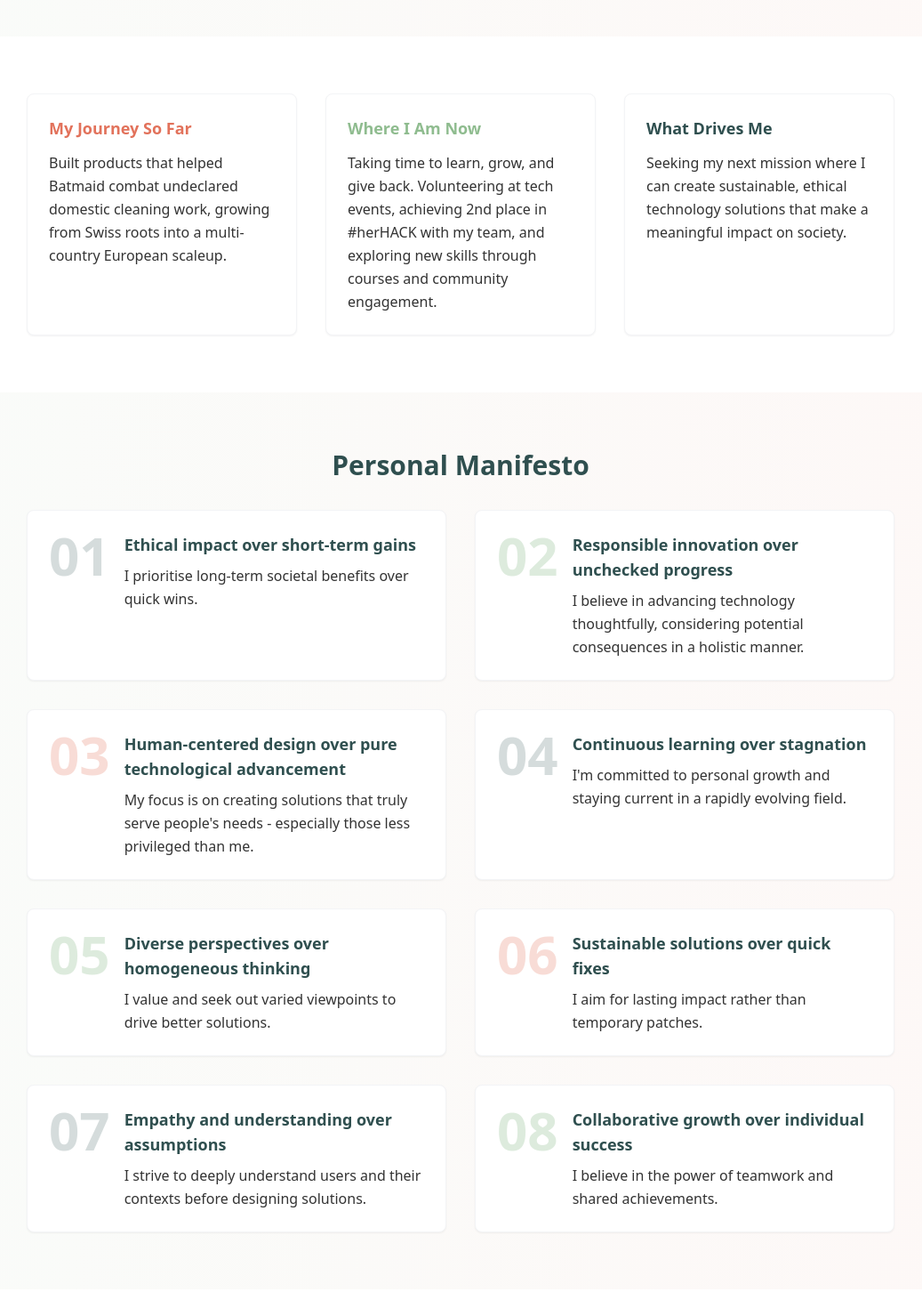
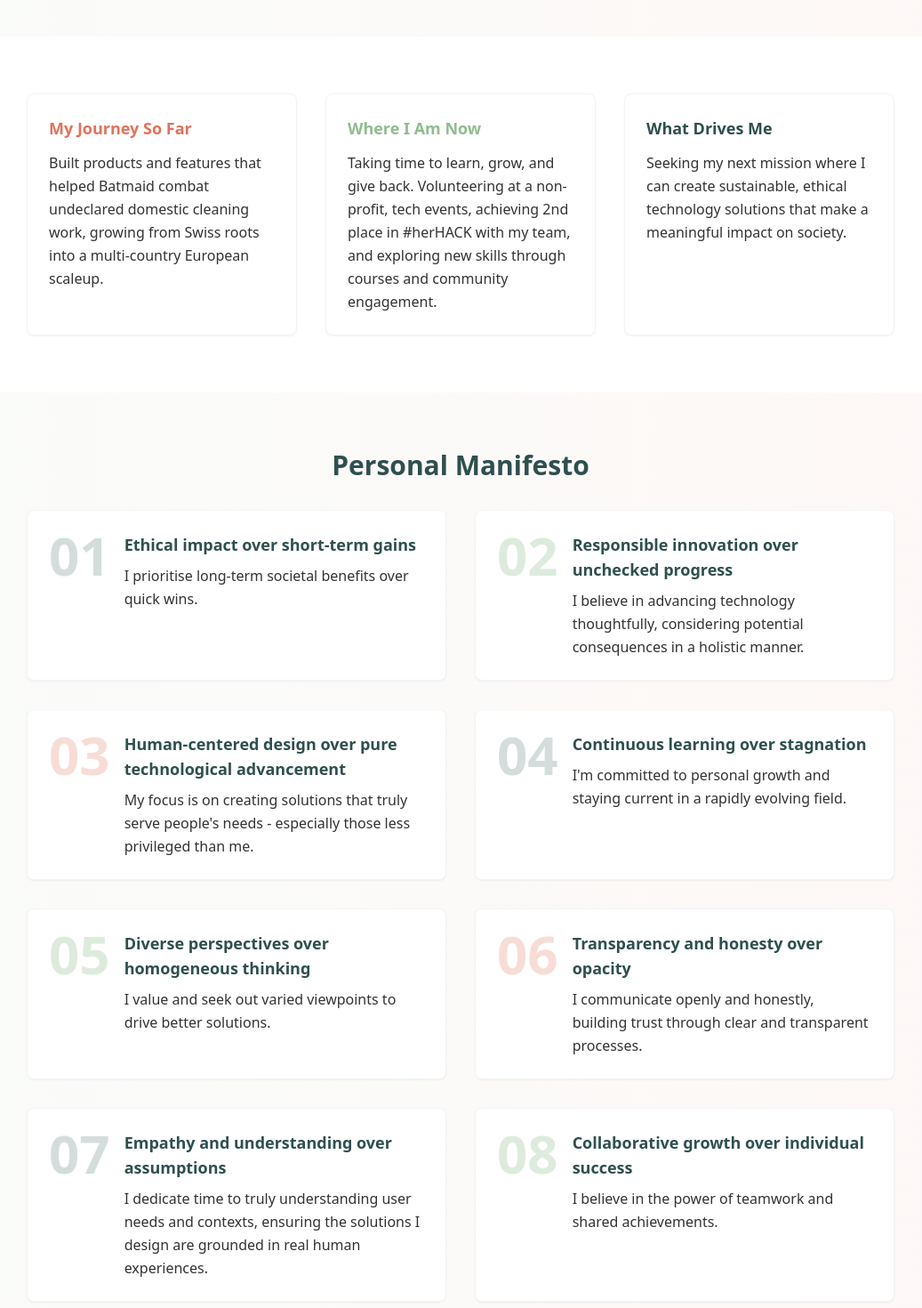
Before and after one commit to anupulu/anupulu.github.io, a Next.js app: page / in a window 1280 px wide. Shown: the part 522-1992 px from the top of the page at 89% size, without its empty margins (122-1159 px from the left). Before the commit the page ends 1971 px from the top, so only its background shows below. Built offline with nearby package versions, Linux system fonts and the light colour scheme.

Commit message:
Content updates
Changed a few manifesto items, and clarified what I do at Kiwix.

```diff
--- a/app/journey/page.tsx
+++ b/app/journey/page.tsx
@@ -33,6 +33,10 @@ export default function JourneyPage() {
       role: "Volunteer",
       description: "Supporting Kiwix to make knowledge accessible offline, contributing to their mission of bringing educational content to areas with limited internet access.",
       category: "beyond-work"
+      details: [
+        "Assisting with WordPress site tweaks and improvements",
+        "Setting up newsletter and fundraising campaigns, and automation funnels"
+      ]
     },
     {
       startDate: "Nov 2024",
--- a/app/page.tsx
+++ b/app/page.tsx
@@ -6,12 +6,12 @@ export default function Home() {
   const keyAreas = [
     {
       title: "My Journey So Far",
-      description: "Built products that helped Batmaid combat undeclared domestic cleaning work, growing from Swiss roots into a multi-country European scaleup.",
+      description: "Built products and features that helped Batmaid combat undeclared domestic cleaning work, growing from Swiss roots into a multi-country European scaleup.",
       colorClass: "text-muted-terracotta"
     },
     {
       title: "Where I Am Now",
-      description: "Taking time to learn, grow, and give back. Volunteering at tech events, achieving 2nd place in #herHACK with my team, and exploring new skills through courses and community engagement.",
+      description: "Taking time to learn, grow, and give back. Volunteering at a non-profit, tech events, achieving 2nd place in #herHACK with my team, and exploring new skills through courses and community engagement.",
       colorClass: "text-sage-green"
     },
     {
@@ -43,12 +43,12 @@ export default function Home() {
       description: "I value and seek out varied viewpoints to drive better solutions."
     },
     {
-      principle: "Sustainable solutions over quick fixes",
-      description: "I aim for lasting impact rather than temporary patches."
+      principle: "Transparency and honesty over opacity",
+      description: "I communicate openly and honestly, building trust through clear and transparent processes."
     },
     {
       principle: "Empathy and understanding over assumptions",
-      description: "I strive to deeply understand users and their contexts before designing solutions."
+      description: "I dedicate time to truly understanding user needs and contexts, ensuring the solutions I design are grounded in real human experiences."
     },
     {
       principle: "Collaborative growth over individual success",
```
